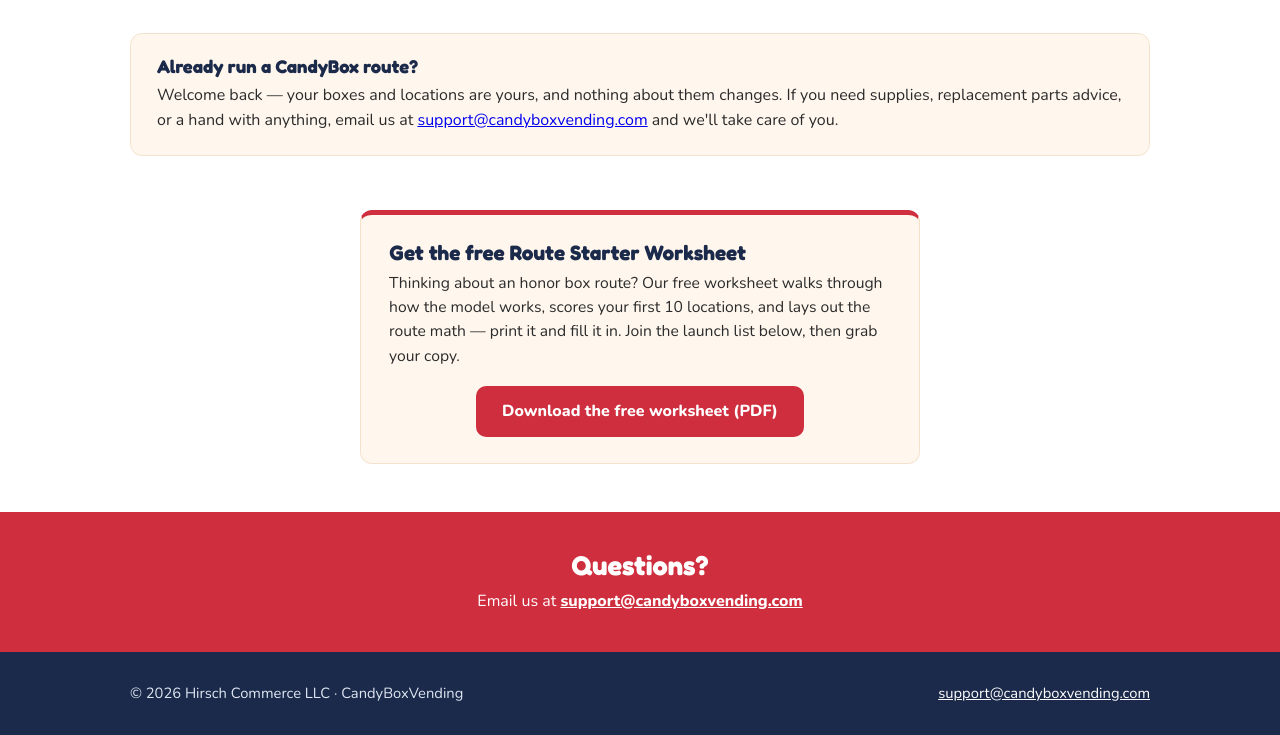
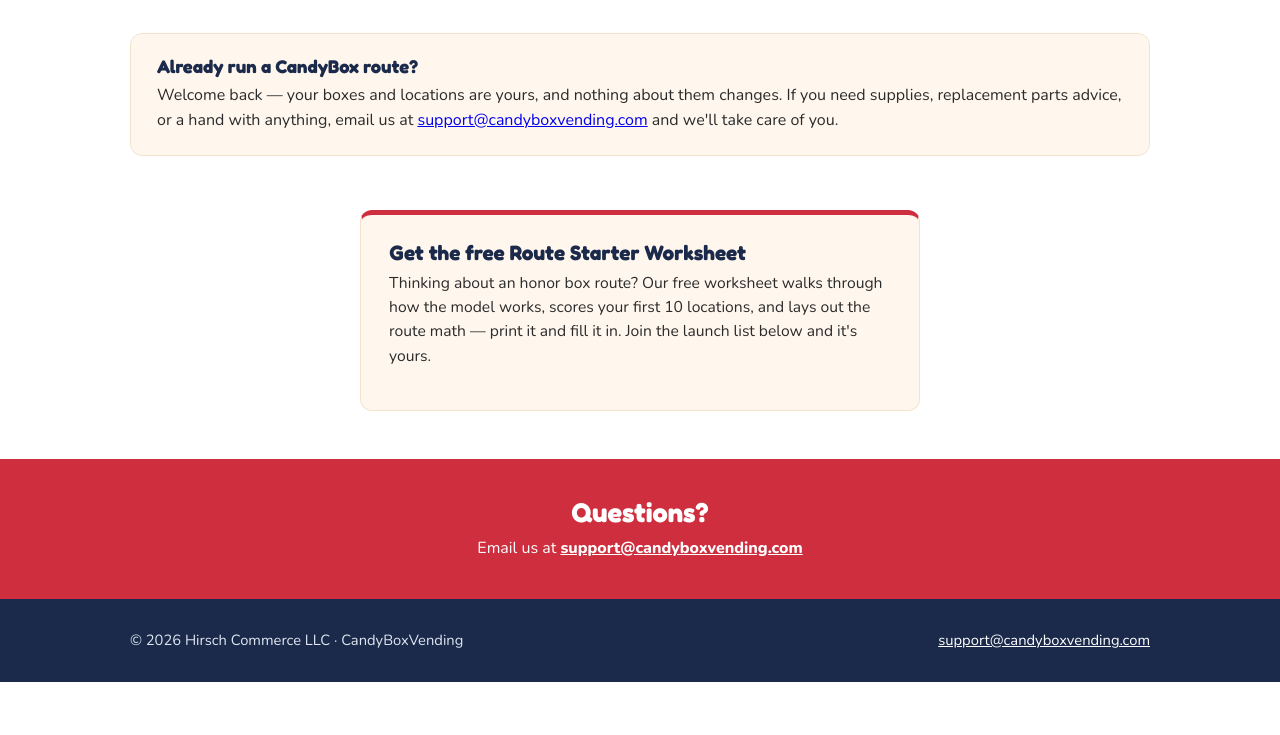
Before and after one commit to Roofed111/candyboxvending-landing, a plain HTML site: page index.html in a window 1280 px wide. Shown: the part 970-1705 px from the top of the page. After the commit the page ends 1652 px from the top, so only its background shows below. Drawn offline with nearby package versions, Linux system fonts and the light colour scheme.

Commit message:
Gate worksheet behind signup: remove open download button

```diff
--- a/index.html
+++ b/index.html
@@ -109,12 +109,9 @@
     <div class="notify-card">
       <div class="worksheet-offer">
         <h3>Get the free Route Starter Worksheet</h3>
-        <p>Thinking about an honor box route? Our free worksheet walks through how the model works, scores your first 10 locations, and lays out the route math — print it and fill it in. Join the launch list below, then grab your copy.</p>
+        <p>Thinking about an honor box route? Our free worksheet walks through how the model works, scores your first 10 locations, and lays out the route math — print it and fill it in. Join the launch list below and it's yours.</p>
       </div>
       <div id="omnisend-embedded-v2-6afcf6d9153024bb79b568ec"></div>
-      <div class="worksheet-dl">
-        <a class="btn btn-red" href="/route-starter-worksheet.pdf" download>Download the free worksheet (PDF)</a>
-      </div>
     </div>
   </div>
 </section>
```
